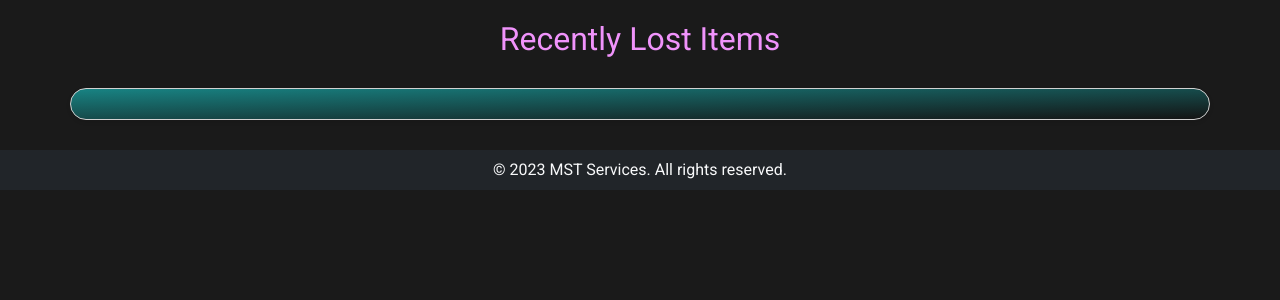
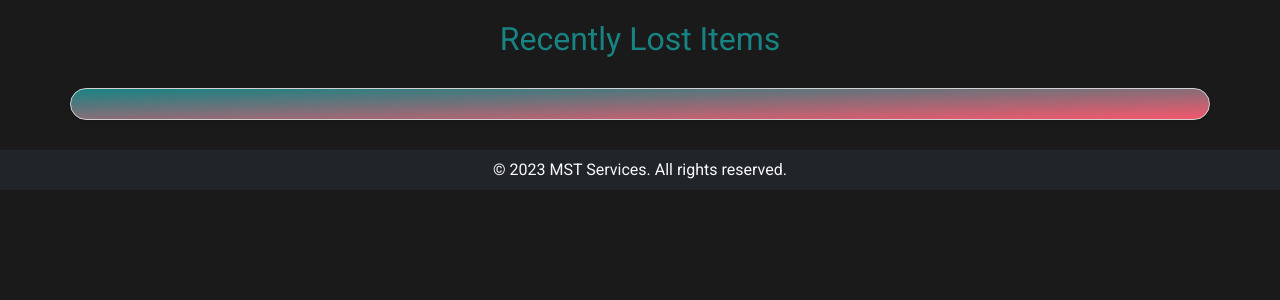
Before and after one commit to dhimanparas20/lostNfound, a Flask app: page /lost/ in a window 1280 px wide. Shown: the part 76-376 px from the top of the page. Run offline with Flask 2, Linux system fonts and the light colour scheme; data that the repository does not hold is empty.

Commit message:
Some more gore changes
Signed-off-by: dhimanparas20 <dhimanparas20@gmail.com>

```diff
--- a/static/css/index.css
+++ b/static/css/index.css
@@ -44,10 +44,10 @@
   border-radius: 40px; /* Add border-radius for rounded corners */
   box-shadow: 0 2px 4px rgba(0, 0, 0, 0.1); /* Add a box shadow for depth */
   /* Chrome 10-25, Safari 5.1-6 */
-  background: -webkit-linear-gradient(to bottom right, rgb(24, 131, 131), rgb(20, 20, 20));
+  background: -webkit-linear-gradient(to bottom right, rgb(24, 131, 131), rgba(245, 87, 108, 1));
 
   /* W3C, IE 10+/ Edge, Firefox 16+, Chrome 26+, Opera 12+, Safari 7+ */
-  background: linear-gradient(to bottom right, rgb(24, 131, 131), rgb(20, 20, 20))
+  background: linear-gradient(to bottom right, rgb(24, 131, 131), rgba(245, 87, 108, 1))
   }
 
 
@@ -58,19 +58,19 @@
 
 .recentfound{
   margin-top: 20px;
-  color: #f093fb;
+  color: rgb(24, 131, 131);
 }
 
 
 .gradient-custom {
   /* fallback for old browsers */
-  background: #f093fb;
+  background: rgb(24, 131, 131);
 
   /* Chrome 10-25, Safari 5.1-6 */
-  background: -webkit-linear-gradient(to bottom right, rgba(240, 147, 251, 1), rgba(245, 87, 108, 1));
+  background: -webkit-linear-gradient(to bottom right, rgb(24, 131, 131), rgba(245, 87, 108, 1));
 
   /* W3C, IE 10+/ Edge, Firefox 16+, Chrome 26+, Opera 12+, Safari 7+ */
-  background: linear-gradient(to bottom right, rgba(240, 147, 251, 1), rgba(245, 87, 108, 1))
+  background: linear-gradient(to bottom right, rgb(24, 131, 131), rgba(245, 87, 108, 1))
   }
 
   .card-registration .select-input.form-control[readonly]:not([disabled]) {
```
